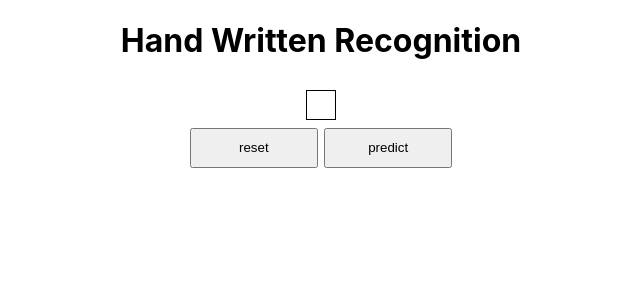
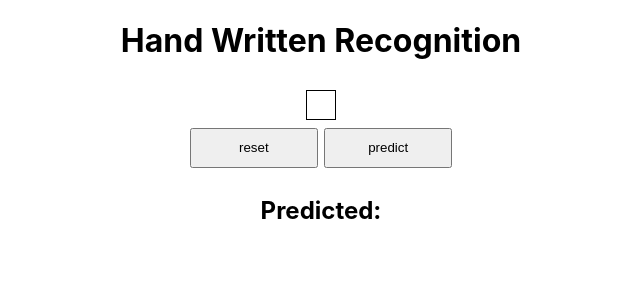
Before and after one commit to joe-suzuki/hw_recognition_frontend, a React (Create React App) app: page / in a window 1280 px wide. Shown: the top 300 px of the page, without its empty margins (319-959 px from the left). Built offline with nearby package versions, Linux system fonts and the light colour scheme.

Commit message:
display label and prob distribution

```diff
--- a/src/components/HandWritten.js
+++ b/src/components/HandWritten.js
@@ -8,6 +8,9 @@
   const [drawing, setDrawing] = useState(false)
   const canvasWidth = 28
   const canvasHeight = 28
+
+  const [predictedLabel, setPredictedLabel] = useState("")
+  const [predictionProb, setPredictionProb] = useState([])
 
   const startDrawing = () => {
     setDrawing(true)
@@ -44,6 +47,9 @@
       console.log("an error occurred while predicting")
     })
 
+    setPredictedLabel(response.data.predicted_label)
+    setPredictionProb(response.data.prediction_prob)
+
     console.log(response)
   }
 
@@ -66,6 +72,13 @@
         <button onClick={clearDrawing}>reset</button>
         <button onClick={predict}>predict</button>
       </div>
+
+      <div>
+        <h2>Predicted: {predictedLabel}</h2>
+        {predictionProb.map((prob, index) => (
+          <p>{index}: {prob}</p>
+        ))}
+      </div>
     </div>
   )
 }
```
